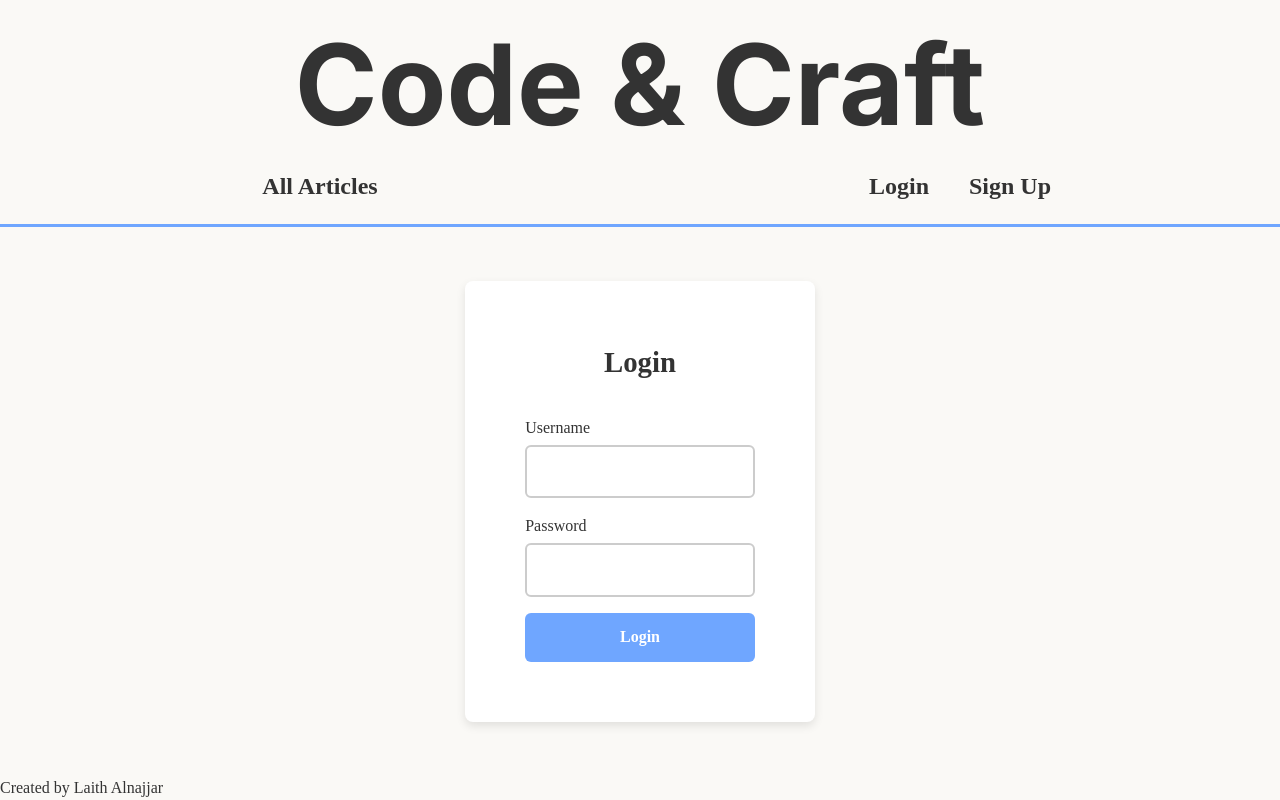
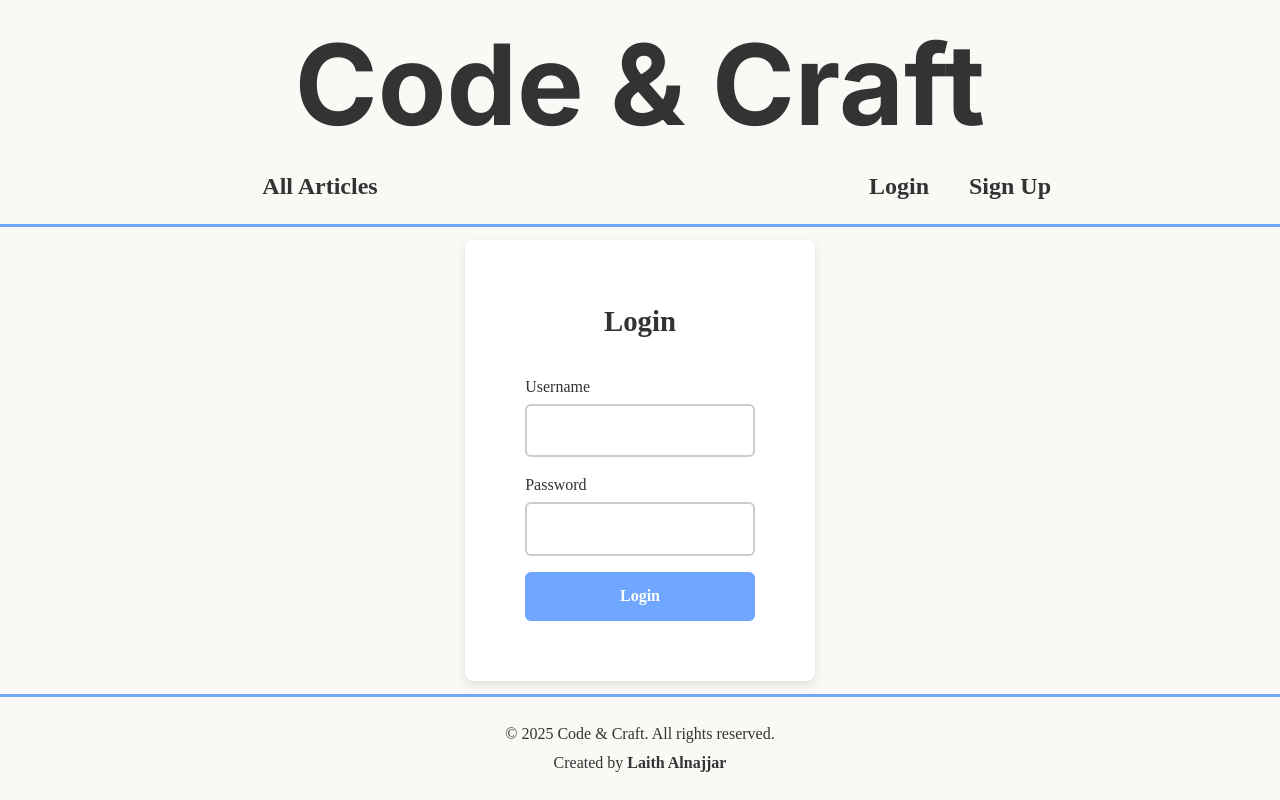
Before and after one commit to LaithAlnajjar/blog-platform, a React (Vite) app in the folder public-blog/: page /login in a window 1280 px wide. Built offline with nearby package versions, Linux system fonts and the light colour scheme; a web font is replaced by a local one.

Commit message:
feat: Create Footer component

```diff
--- a/public-blog/src/components/Footer.jsx
+++ b/public-blog/src/components/Footer.jsx
@@ -1,7 +1,24 @@
+import styles from '../../styles/Footer.module.css';
+
 function Footer() {
   return (
-    <footer>
-      <p>Created by Laith Alnajjar</p>
+    <footer className={styles['footer']}>
+      <div className={styles['container']}>
+        <p className={styles['text']}>
+          © {new Date().getFullYear()} Code & Craft. All rights reserved.
+        </p>
+        <p className={styles['credit']}>
+          Created by{' '}
+          <a
+            href="https://github.com/laithalnajjar"
+            target="_blank"
+            rel="noopener noreferrer"
+            className={styles.link}
+          >
+            Laith Alnajjar
+          </a>
+        </p>
+      </div>
     </footer>
   );
 }
--- /dev/null
+++ b/public-blog/styles/Footer.module.css
@@ -0,0 +1,30 @@
+.footer {
+  background-color: var(--secondary-background);
+  padding: 20px 0;
+  text-align: center;
+  border-top: 3px solid var(--accent);
+}
+
+.container {
+  max-width: 1200px;
+  margin: 0 auto;
+  padding: 0 20px;
+}
+
+.text,
+.credit {
+  font-size: 1rem;
+  color: var(--primary-text);
+  margin: 5px 0;
+}
+
+.link {
+  color: var(--secondary-text);
+  font-weight: 600;
+  text-decoration: none;
+  transition: color 0.3s ease;
+}
+
+.link:hover {
+  color: var(--accent);
+}
```
